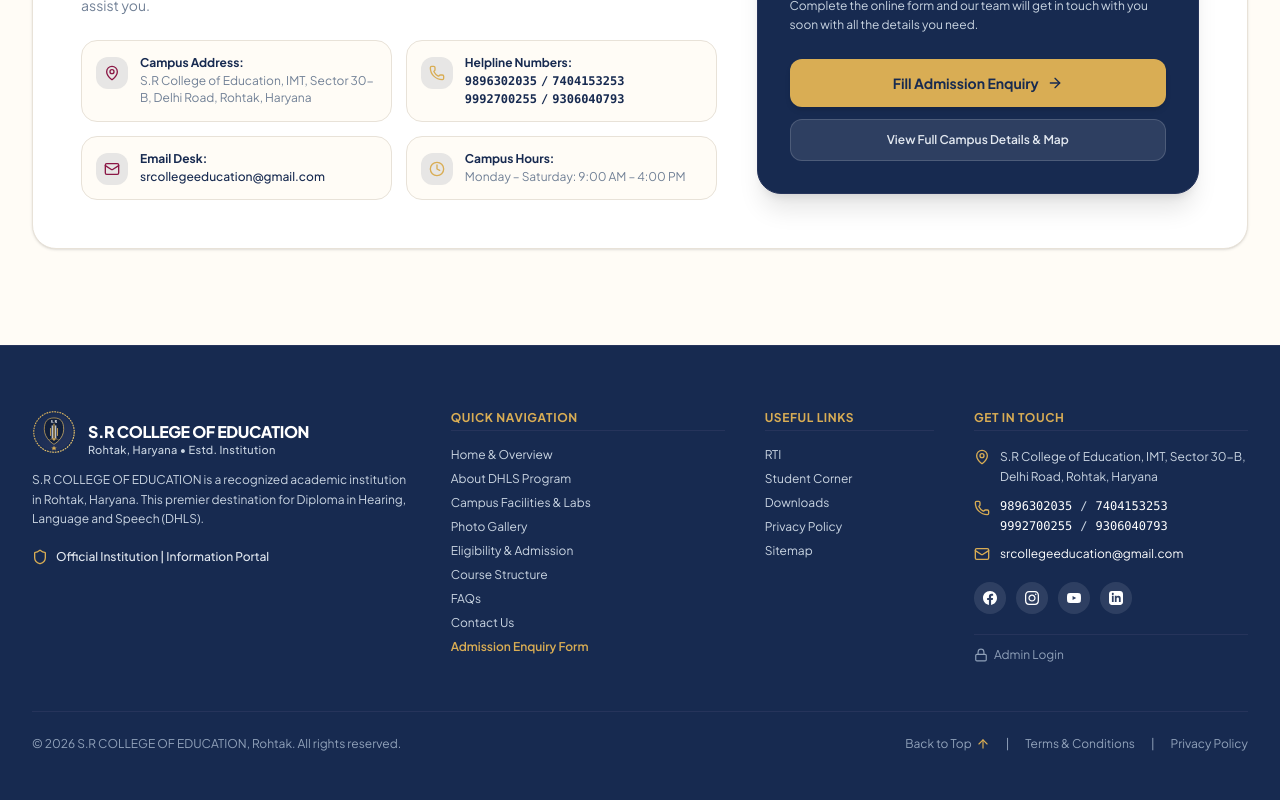
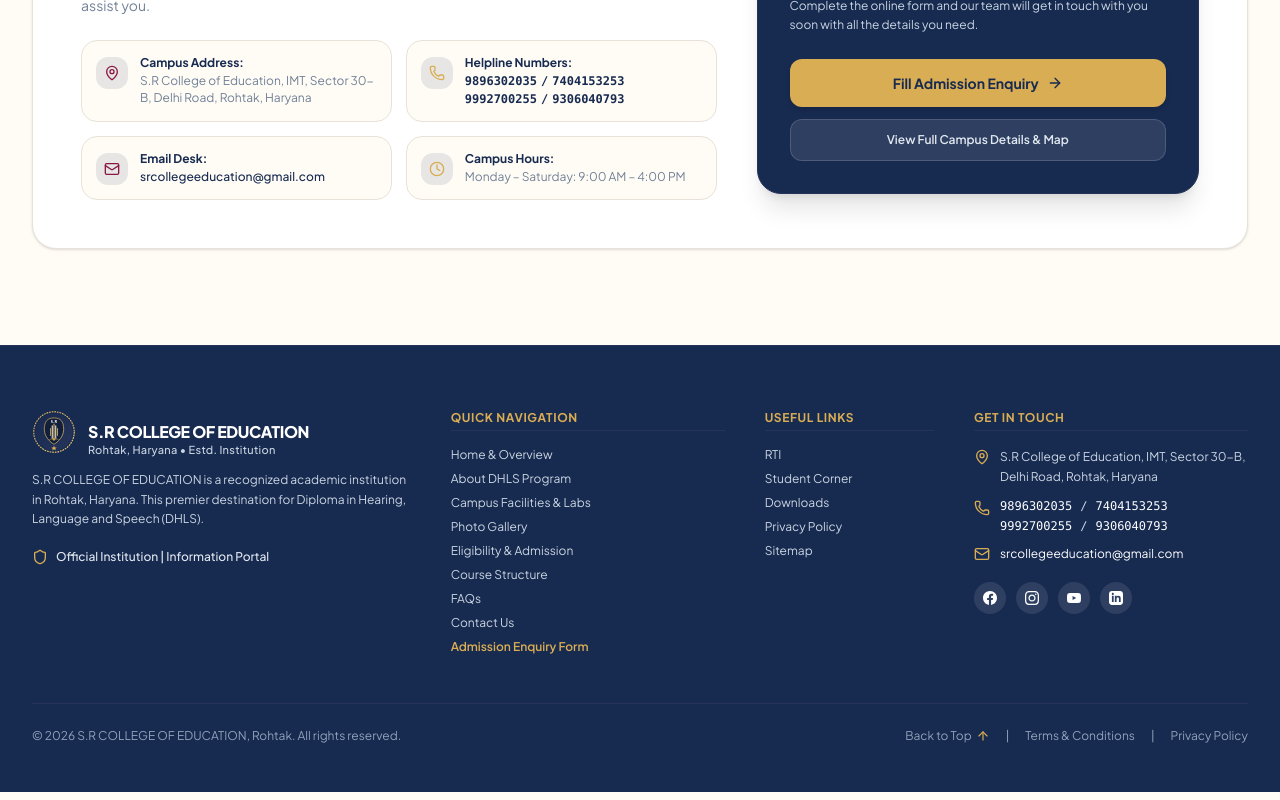
Before and after one commit to hyperscriptsolutions/SR_College_imt, a Next.js app: page / in a window 1280 px wide. Shown: the part 7479-8279 px from the top of the page. Built offline with nearby package versions, Linux system fonts and the light colour scheme; no server answers.

Commit message:
feat: add Footer component with college information, navigation, and contact details

```diff
--- a/src/components/Footer.tsx
+++ b/src/components/Footer.tsx
@@ -3,7 +3,7 @@
 import React, { useState, useEffect } from "react";
 import Link from "next/link";
 import CollegeLogo from "./CollegeLogo";
-import { Phone, Mail, MapPin, Shield, ArrowUp, Lock } from "lucide-react";
+import { Phone, Mail, MapPin, Shield, ArrowUp } from "lucide-react";
 
 export default function Footer() {
   const [currentYear, setCurrentYear] = useState(2026);
@@ -212,15 +212,6 @@
               </div>
             </div>
 
-            <div className="mt-5 pt-3 border-t border-[#26345B] flex items-center justify-between text-xs text-slate-400">
-              <Link
-                href="/admin/login"
-                className="inline-flex items-center gap-1.5 text-slate-400 hover:text-[#D9AD54] transition-colors"
-              >
-                <Lock className="w-3.5 h-3.5" />
-                <span>Admin Login</span>
-              </Link>
-            </div>
           </div>
 
         </div>
```
